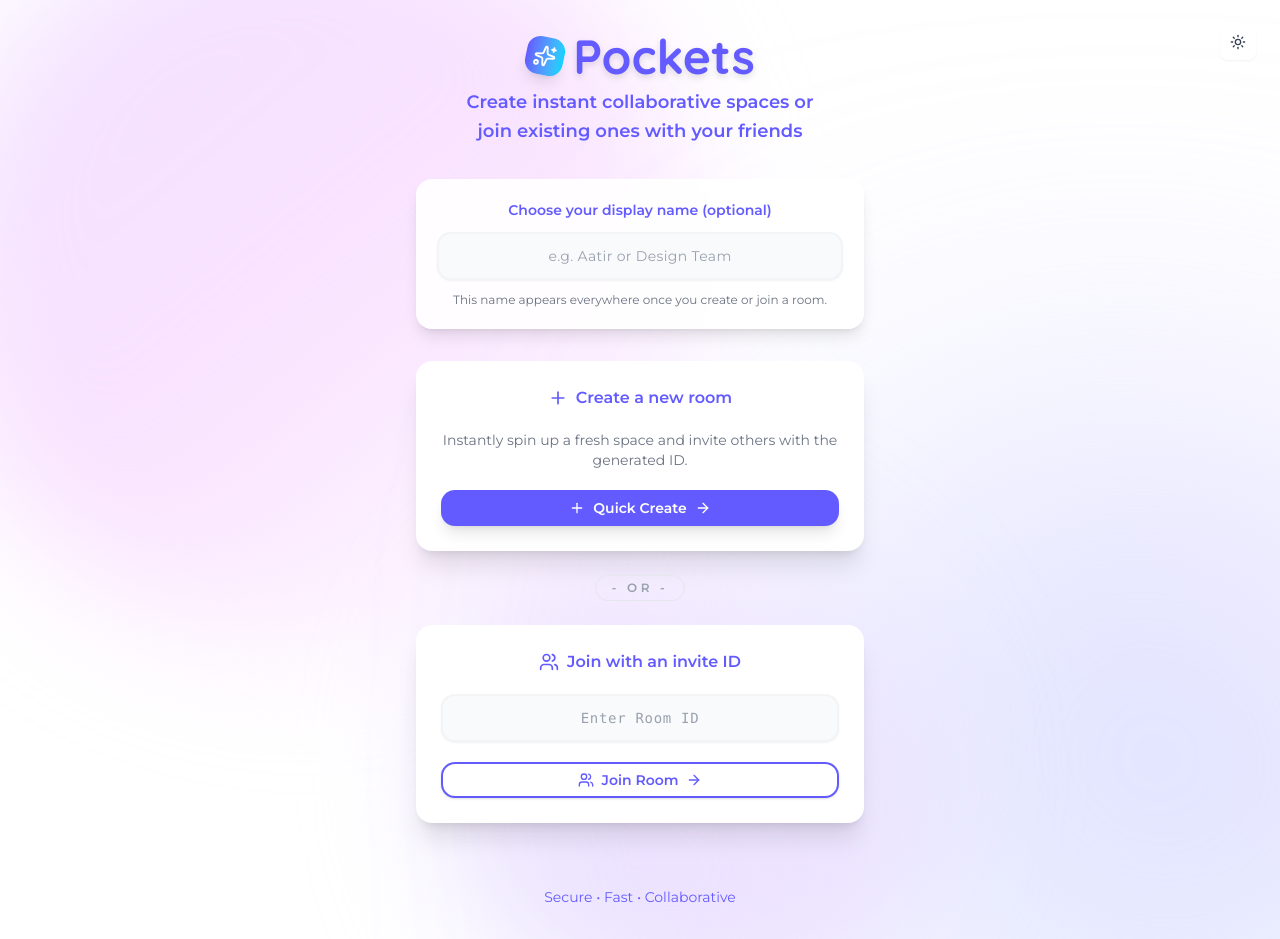
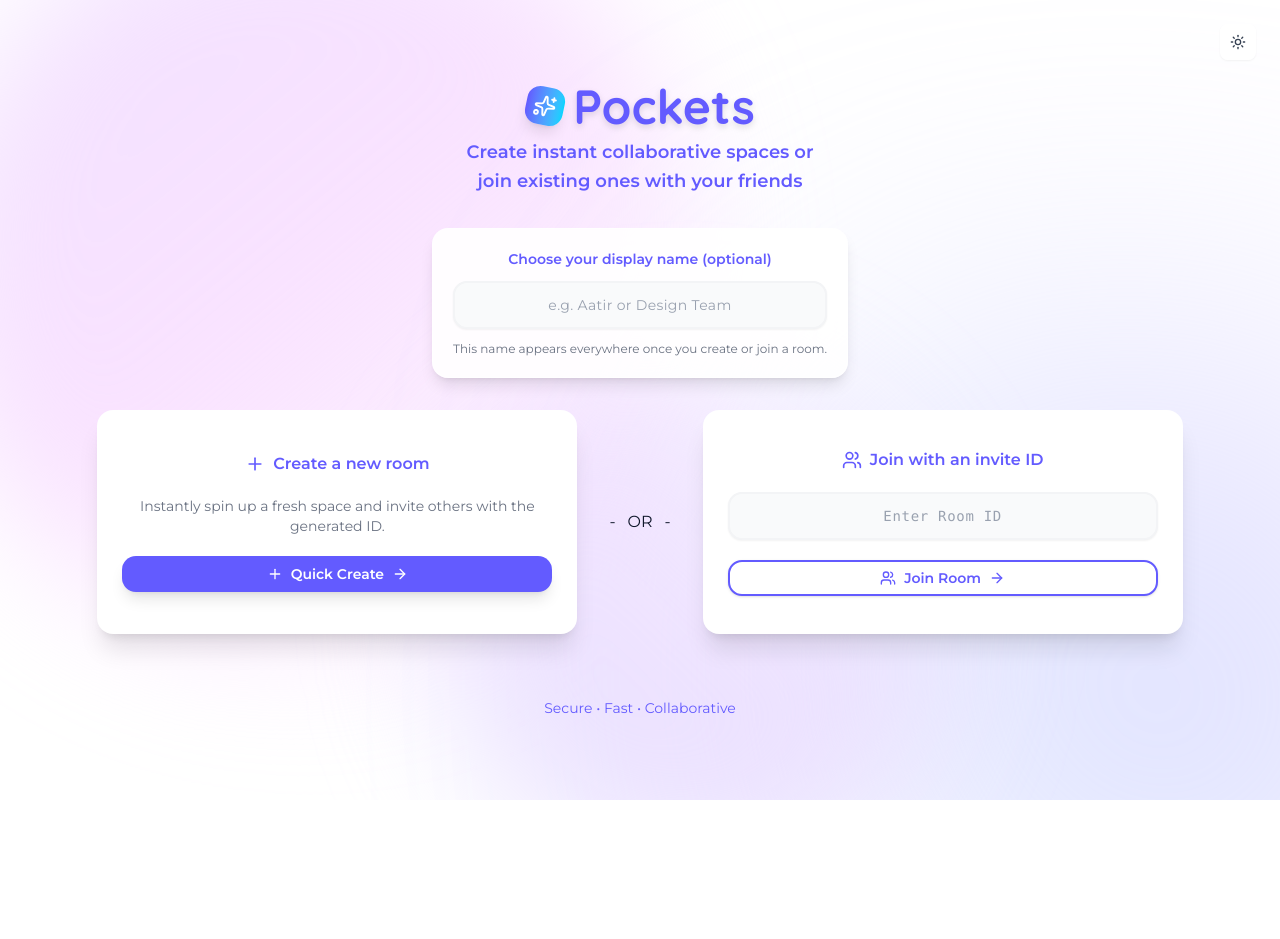
Before and after one commit to AatirNadim/pockets, a Next.js app in the folder frontend/: page / in a window 1280 px wide. After the commit the page ends 800 px from the top, so only its background shows below. Built offline with nearby package versions, Linux system fonts and the light colour scheme; no server answers.

Commit message:
feat: minor ui fixes

```diff
--- a/frontend/app/home.tsx
+++ b/frontend/app/home.tsx
@@ -82,7 +82,7 @@ export default function Home() {
         <ThemeToggle />
       </div>
       <div className="relative z-10 flex min-h-screen flex-col items-center justify-center p-8">
-        <div className="w-full max-w-md space-y-8 text-center">
+        <div className="w-full space-y-8 text-center max-w-280 flex flex-col items-center justify-center">
           {/* Header Section */}
           <motion.div
             className="space-y-4 text-[var(--primary)]"
@@ -104,7 +104,7 @@ export default function Home() {
 
           {/* Display name input */}
           <motion.div
-            className="p-5 bg-white/90 dark:bg-gray-900/90 rounded-2xl shadow-lg border border-white/60 dark:border-white/10"
+            className="p-5 bg-white/90 dark:bg-gray-900/90 rounded-2xl shadow-lg border border-white/60 dark:border-white/10 max-w-120"
             initial={{ opacity: 0, y: 30 }}
             animate={{ opacity: 1, y: 0 }}
             transition={{
@@ -132,9 +132,9 @@ export default function Home() {
           </motion.div>
 
           {/* Room actions */}
-          <div className="flex flex-col gap-6">
+          <div className="flex flex-col gap-6 md:flex-row md:gap-4 items-center justify-center">
             <motion.div
-              className="group p-6 bg-white dark:bg-gray-900/90 rounded-2xl shadow-xl border border-white/60 dark:border-white/10"
+              className="group p-6 bg-white dark:bg-gray-900/90 rounded-2xl shadow-xl border border-white/60 dark:border-white/10 h-56 max-w-120 flex items-center justify-center"
               initial={{ opacity: 0, y: 40 }}
               animate={{ opacity: 1, y: 0 }}
               transition={{
@@ -178,14 +178,14 @@ export default function Home() {
               </div>
             </motion.div>
 
-            <div className="flex items-center justify-center text-xs font-semibold tracking-[0.3em] text-gray-400 dark:text-gray-500">
-              <span className="px-4 py-1 rounded-full border border-gray-200 dark:border-white/20">
-                - OR -
-              </span>
+            <div className="px-4 py-1  flex items-center justify-center gap-3">
+              <span>-</span>
+              <span>OR</span>
+              <span>-</span>
             </div>
 
             <motion.div
-              className="group p-6 bg-white dark:bg-gray-900/90 rounded-2xl shadow-xl border border-white/60 dark:border-white/10"
+              className="group p-6 bg-white dark:bg-gray-900/90 rounded-2xl shadow-xl border border-white/60 dark:border-white/10 h-56 w-120 flex items-center justify-center"
               initial={{ opacity: 0, y: 40 }}
               animate={{ opacity: 1, y: 0 }}
               transition={{
@@ -196,7 +196,7 @@ export default function Home() {
               }}
               whileHover={{ scale: 1.02 }}
             >
-              <div className="space-y-5">
+              <div className="space-y-5 w-full">
                 <div className="flex items-center justify-center space-x-2 text-[var(--primary)]">
                   <Users className="w-5 h-5" />
                   <span className="font-semibold">Join with an invite ID</span>
--- a/frontend/app/room/[room]/page.tsx
+++ b/frontend/app/room/[room]/page.tsx
@@ -5,15 +5,7 @@ import type React from "react";
 import { useCallback, useEffect, useRef, useState } from "react";
 import { useParams, useRouter } from "next/navigation";
 import { Button } from "@/components/ui/button";
-import {
-  VideoOff,
-  Users,
-  Copy,
-  Minimize2,
-  Maximize2,
-  Sparkles,
-  Crown,
-} from "lucide-react";
+import { Users, Copy, Sparkles } from "lucide-react";
 
 import ChatComponent from "@/components/custom/chatComponent";
 import MediaControl from "@/components/custom/mediaControl";
@@ -76,9 +68,9 @@ export default function Room() {
 
   const cleanUpRef = useRef(cleanUp);
 
-  // useEffect(() => {
-  //   console.log("Local voice level:", localVoiceLevel);
-  // }, [localVoiceLevel]);
+  useEffect(() => {
+    console.log("Local voice level:", localVoiceLevel);
+  }, [localVoiceLevel]);
 
   useEffect(() => {
     if (!isValidUUID(roomId)) {
--- a/frontend/components/custom/localVideoTile.tsx
+++ b/frontend/components/custom/localVideoTile.tsx
@@ -57,16 +57,16 @@ const LocalVideoTile = ({ localVideoRef }: LocalVideoTileProps) => {
         </div>
       )}
 
-      <div className="absolute top-2 left-2 bg-white/80 text-slate-800 dark:bg-black/50 dark:text-white backdrop-blur-sm rounded px-2 py-1">
+      {/* <div className="absolute top-2 left-2 bg-white/80 text-slate-800 dark:bg-black/50 dark:text-white backdrop-blur-sm rounded px-2 py-1">
         <div className="flex items-center gap-2">
-          {/* <span
+          <span
                     className={`font-medium ${
                       isMinimized ? "text-[10px]" : "text-xs"
                     }`}
                   >
                     You
-                  </span> */}
-          {/* <span
+                  </span>
+          <span
                     className={`flex items-center gap-1 rounded-full px-2 py-[2px] text-[9px] font-semibold uppercase tracking-wide transition-all ${
                       isSpeakingLocally
                         ? "bg-emerald-400/90 text-emerald-950"
@@ -88,9 +88,9 @@ const LocalVideoTile = ({ localVideoRef }: LocalVideoTileProps) => {
                       }}
                     ></span>
                     {isSpeakingLocally ? "Speaking" : "Live"}
-                  </span> */}
+                  </span>
         </div>
-      </div>
+      </div> */}
 
       <Button
         onClick={() => setIsMinimized(!isMinimized)}
```
